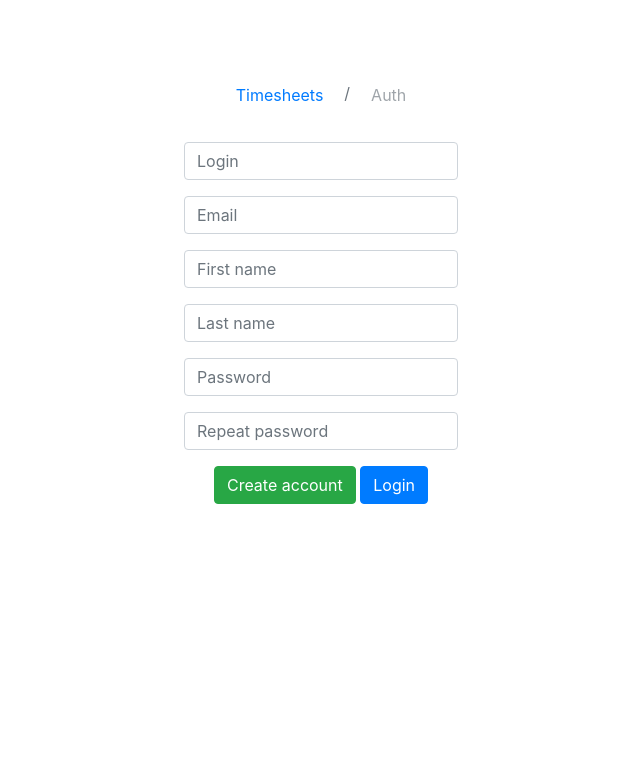
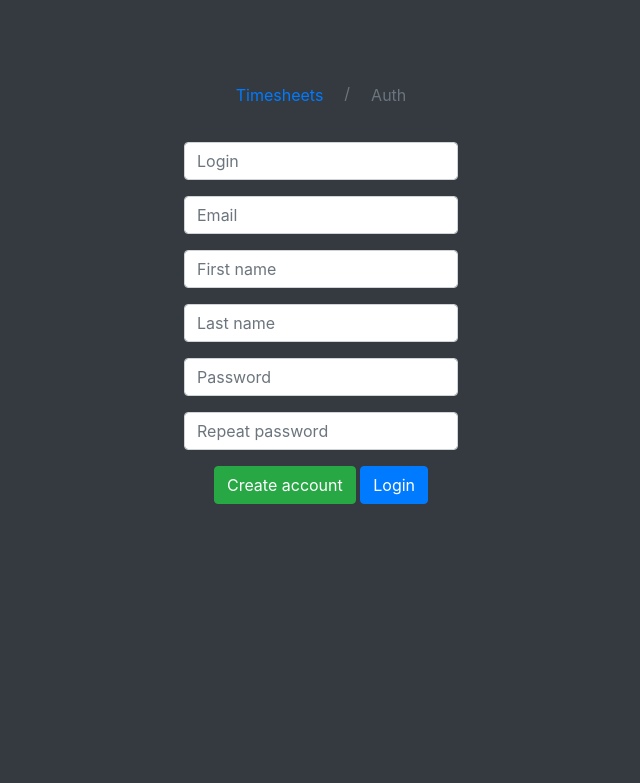
Before and after one commit to k0oda/timesheets, a Django app: page /register/ in a window 1280 px wide. Shown: the top 783 px of the page, without its empty margins (319-959 px from the left). Run offline with Django 3.2, Linux system fonts and the light colour scheme; some libraries are stand-ins or nearby versions.

Commit message:
add: dark background in auth page

```diff
--- a/templates/authentication/auth_base.html
+++ b/templates/authentication/auth_base.html
@@ -13,11 +13,11 @@
     <link rel="stylesheet" href="{% static 'authentication/css/style.css' %}">
     <title>Timesheets</title>
 </head>
-<body>
+<body class="bg-dark">
 <div class="mt-1">
     <ol class="breadcrumb bg-transparent d-flex justify-content-center">
         <li class="breadcrumb-item"><a class="btn btn-link" href="/">Timesheets</a></li>
-        <li class="breadcrumb-item active"><a class="btn btn-link disabled">Auth</a></li>
+        <li class="breadcrumb-item active"><a class="btn btn-link">Auth</a></li>
     </ol>
     {% block content %}
     {% endblock content %}
```
